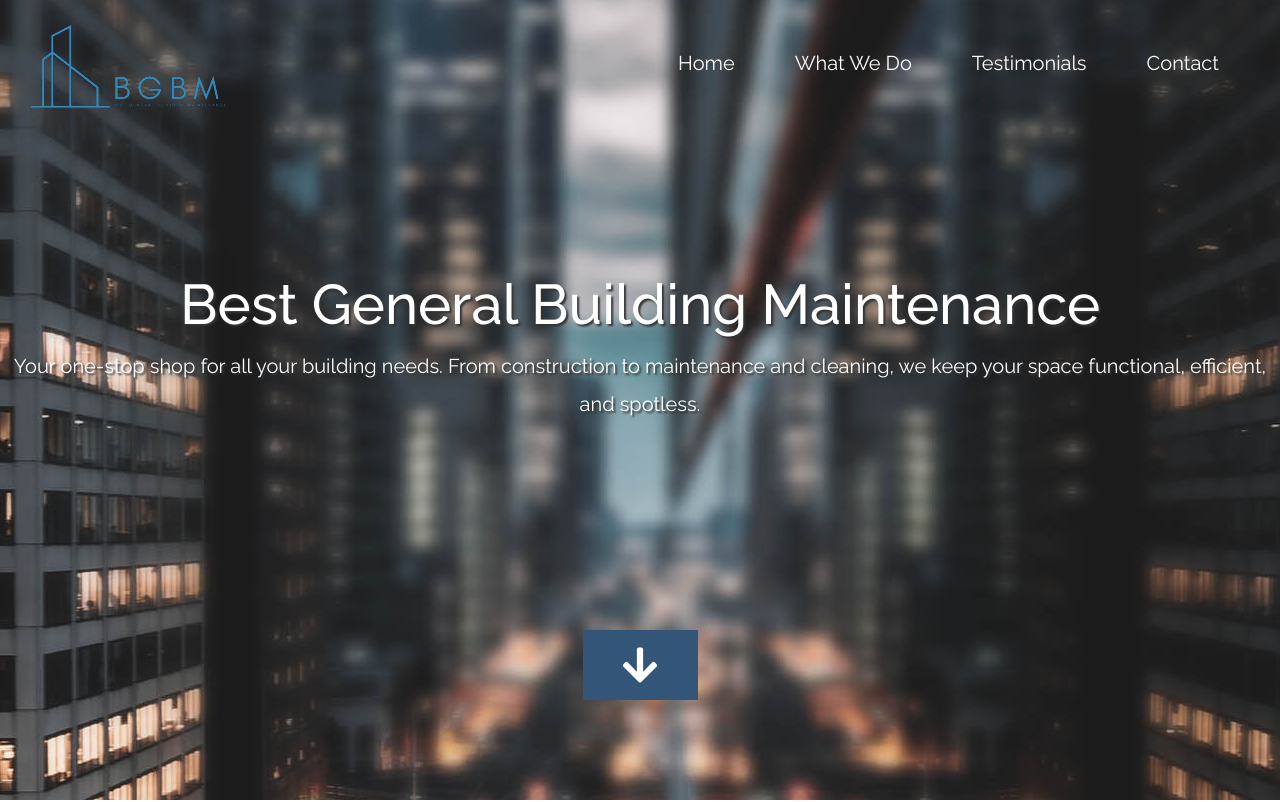
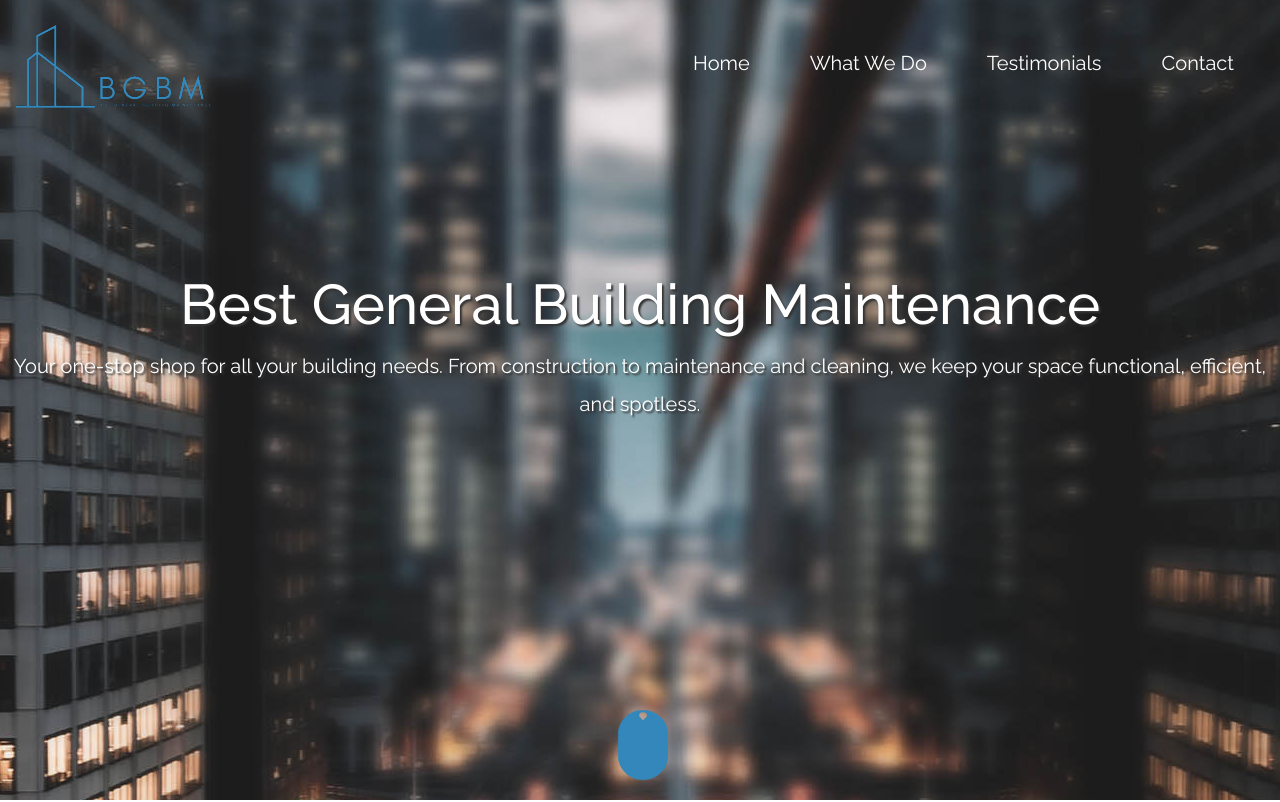
Before and after one commit to saadkazi96/BGBM, a plain HTML site: page index.html in a window 1280 px wide. Shown: the top 802 px of the page. Drawn offline with nearby package versions, Linux system fonts and the light colour scheme; animation ran at ten frames a second.

Commit message:
Update index.html

```diff
--- a/index.html
+++ b/index.html
@@ -18,12 +18,10 @@
     <section id="infinite" class="text-white tm-font-big tm-parallax">
       <!-- Navigation -->
       <nav class="navbar navbar-expand-md tm-navbar" id="tmNav">
-        <div class="container">
-          <div class="tm-next">
-              <a href="#infinite" class="navbar-brand">
-                <img src="img/BGBMHeader3.png" alt="Brand Logo">
-              </a>
+        <div class="navbar-brand">
+          <img src="img/BGBMHeader3.png" alt="Main Logo" />
         </div>
+
 
           <button class="navbar-toggler" type="button" data-toggle="collapse" data-target="#navbarSupportedContent" aria-controls="navbarSupportedContent" aria-expanded="false" aria-label="Toggle navigation">
             <i class="fas fa-bars navbar-toggler-icon"></i>
@@ -59,9 +57,66 @@
 
       <div class="tm-next tm-intro-next">
         <a href="#whatwedo" class="text-center tm-down-arrow-link">
-          <i class="fas fa-2x fa-arrow-down tm-down-arrow"></i>
+          <div id="scroll-down-animation"></div>
         </a>
       </div>
+      <style>
+        /* Ensure the page or body fills the viewport */
+        html, body {
+          height: 100%;
+          margin: 0;
+          padding: 0;
+          position: relative;
+        }
+
+        .main-logo {
+          position: absolute;
+          top: 20px; /* Adjust as needed */
+          left: 20px; /* Adjust as needed */
+          z-index: 1; /* Ensure the logo is on top */
+        }
+
+        .tm-next {
+          position: absolute;
+          bottom: 20px; /* Adjust as needed for spacing from bottom */
+          left: 65%;
+          transform: translateX(-50%);
+          text-align: center;
+        }
+
+        #scroll-down-animation {
+          width: 70px; /* Set the width of the animation */
+          height: 70px; /* Set the height of the animation */
+        }
+      </style>
+
+
+
+      <script src="https://cdnjs.cloudflare.com/ajax/libs/bodymovin/5.7.9/lottie.min.js"></script>
+      <script>
+        document.addEventListener("DOMContentLoaded", function() {
+          var animationPath = 'Scrolldown.json'; // Replace with your animation JSON path
+          var animationContainer = document.getElementById('scroll-down-animation');
+
+          var anim = bodymovin.loadAnimation({
+            container: animationContainer,
+            renderer: 'svg',
+            loop: true,
+            autoplay: true,
+            path: animationPath,
+            rendererSettings: {
+              preserveAspectRatio: 'xMidYMid meet', // Adjust according to your needs
+              scaleMode: 'noScale', // Adjust scaling behavior
+            },
+            assetsPath: 'assets/', // Specify the path to the assets folder if needed
+          });
+
+          // Adjust size of the animation
+          anim.renderer.resize(50, 50); // Set width and height to 30px
+        });
+      </script>
+
+
     </section>
 
     <section id="whatwedo" class="tm-section-pad-top">
@@ -211,9 +266,9 @@
                   Need more information? We're here to assist you.
                 </p><br>
             </div>
-
+            <script src="https://cdnjs.cloudflare.com/ajax/libs/bodymovin/5.7.10/lottie.min.js"></script>
             <div class="col-sm-12 col-md-6">
-              <form action="https://script.google.com/macros/s/AKfycbwi_M9Mcz1BZtrp7JXKOuraRaKIW7wNwVTY3794gQnFVlFW3Pwagye9ARSOhpXQEiJe/exec" method="get">
+              <form action="https://formspree.io/f/xzzpppbq" method="POST">
                 <input id="name" name="name" type="text" placeholder="Your Name" class="tm-input" required />
                 <input id="email" name="email" type="email" placeholder="Your Email" class="tm-input" required />
                 <textarea id="message" name="message" rows="8" placeholder="Message" class="tm-input" required></textarea>
@@ -221,44 +276,101 @@
               </form>
             </div>
 
+
             <div class="col-sm-12 col-md-6">
+              <style>
+                  .contact-item {
+                      display: flex;
+                      align-items: center; /* Align items vertically centered */
+                      margin-bottom: 50px; /* Add space between items */
+                  }
+                  .lottie-animation {
+                      width: 50px; /* Adjust width as needed */
+                      height: 50px; /* Adjust height as needed */
+                      margin-right: 10px; /* Space between logo and text */
+                  }
+              </style>
 
+              <!-- Email Contact -->
               <div class="contact-item">
+                  <div id="lottie-email" class="lottie-animation"></div>
                   <a rel="nofollow" href="mailto:info@bgbm.ae" class="item-link">
-                      <i class="far fa-2x fa-envelope mr-4"></i>
-                      <span class="mb-0">info@bgbm.ae</span>
+                      <span class="mb-0">Info@bgbm.ae</span>
                   </a>
               </div>
+              <script>
+                  bodymovin.loadAnimation({
+                      container: document.getElementById('lottie-email'),
+                      renderer: 'svg',
+                      loop: true,
+                      autoplay: true,
+                      path: 'Emailwhite.json',
+                      rendererSettings: {
+                          preserveAspectRatio: 'xMidYMid meet',
+                      }
+                  });
+              </script>
 
+              <!-- Location Contact -->
               <div class="contact-item">
+                  <div id="lottie-location" class="lottie-animation"></div>
                   <a rel="nofollow" href="https://maps.app.goo.gl/Q25fHR1ofBkJcxB69?g_st=iw" class="item-link">
-                      <i class="fas fa-2x fa-map-marker-alt mr-4"></i>
                       <span class="mb-0">Our Location</span>
                   </a>
               </div>
+              <script>
+                  bodymovin.loadAnimation({
+                      container: document.getElementById('lottie-location'),
+                      renderer: 'svg',
+                      loop: true,
+                      autoplay: true,
+                      path: 'Googlemap.json',
+                      rendererSettings: {
+                          preserveAspectRatio: 'xMidYMid meet',
+                      }
+                  });
+              </script>
 
+              <!-- Phone Contact -->
               <div class="contact-item">
-                  <a rel="nofollow" href="tel:+971554457908" class="item-link"></a>
-                      <i class="fas fa-2x fa-phone-square mr-4"></i>
+                  <div id="lottie-phone" class="lottie-animation"></div>
                   <span class="mb-0">+971 2 667 1500</span>
-                  </a>
               </div>
+              <script>
+                  bodymovin.loadAnimation({
+                      container: document.getElementById('lottie-phone'),
+                      renderer: 'svg',
+                      loop: true,
+                      autoplay: true,
+                      path: 'Callwhite.json',
+                      rendererSettings: {
+                          preserveAspectRatio: 'xMidYMid meet',
+                      }
+                  });
+              </script>
 
+              <!-- WhatsApp Contact -->
               <div class="contact-item">
-                  <a rel="nofollow" href="whatsapp://send?phone=+971554457908" class="item-link">
-                      <i class="fab fa-2x fa-whatsapp-square mr-4"></i>
+                  <div id="lottie-whatsapp" class="lottie-animation"></div>
+                  <a rel="nofollow" href="whatsapp://send?phone=+971554457908" class="item-link"></a>
                   <span class="mb-0">+971 55 445 7908</span>
-                  </a>
               </div>
-
-                <div class="contact-item">&nbsp;</div>
-
+              <script>
+                  bodymovin.loadAnimation({
+                      container: document.getElementById('lottie-whatsapp'),
+                      renderer: 'svg',
+                      loop: true,
+                      autoplay: true,
+                      path: 'Whatsapp.json',
+                      rendererSettings: {
+                          preserveAspectRatio: 'xMidYMid meet',
+                      }
+                  });
+              </script>
           </div>
 
 
-        </div><!-- row ending -->
 
-      </div>
 
       	<footer class="text-center small tm-footer">
           <p class="mb-0">
```
Lines whose indentation alone changed are shown as unchanged.
